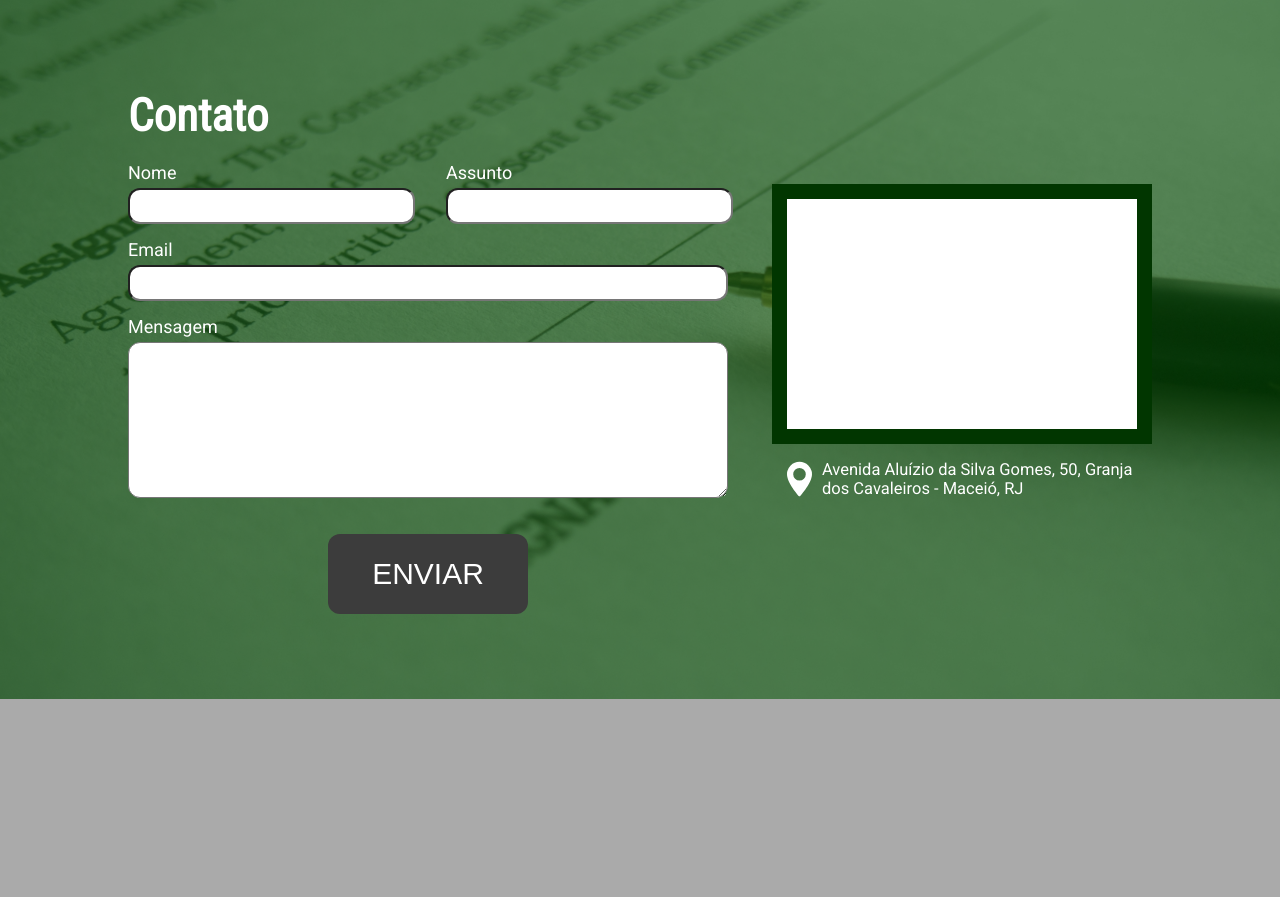
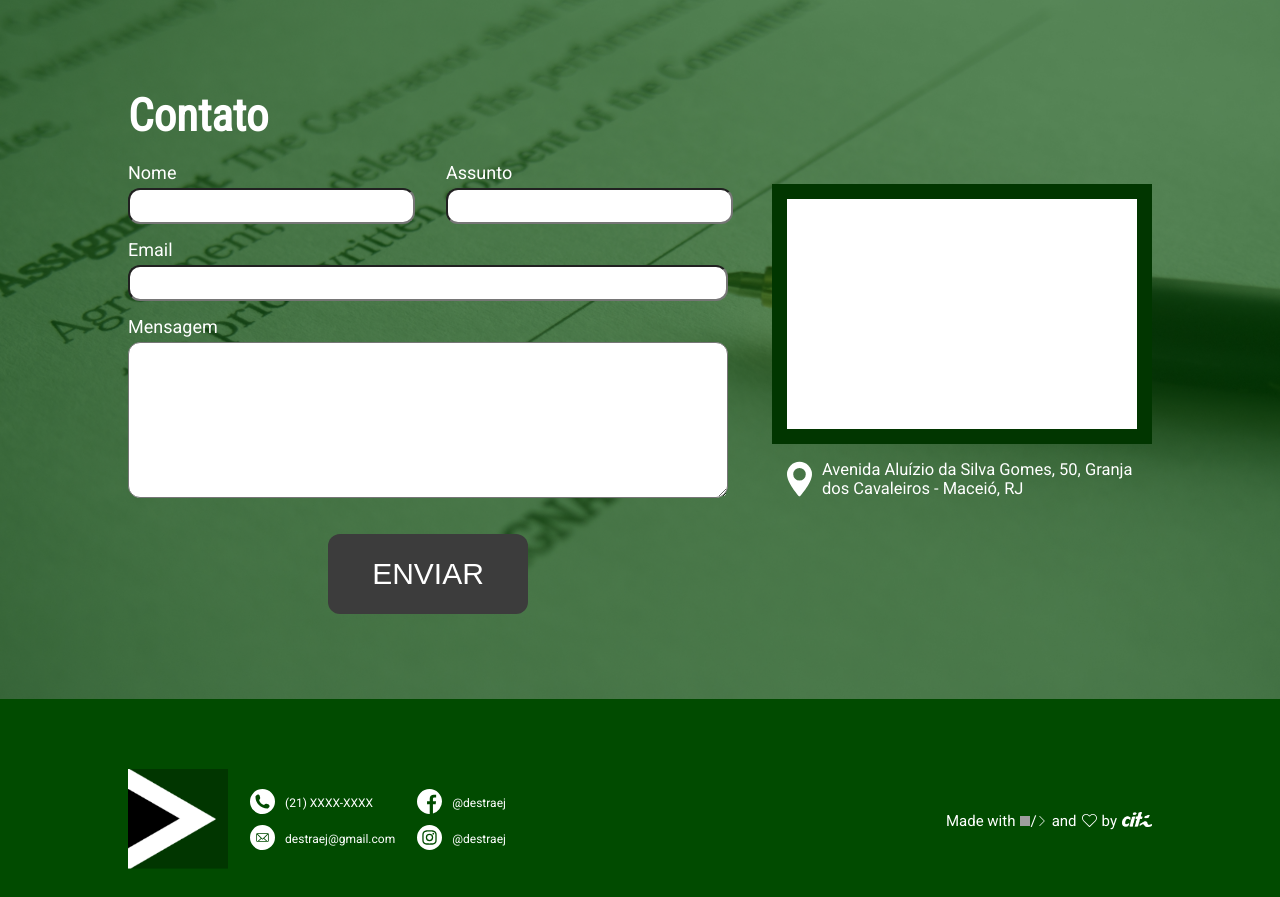
Before and after one commit to citi-onboarding/Destra, a Django app: page / in a window 1280 px wide. Shown: the part 801-1698 px from the top of the page. Before the commit the page ends 1500 px from the top, so only its background shows below. Run offline with Django 3.2, Linux system fonts and the light colour scheme; data comes from the database, SQL or seed files in the repository; some libraries are stand-ins or nearby versions; grey boxes are pictures that could not be loaded.

Commit message:
Ajustando conflito de espaço do footer com o contato

```diff
--- a/assets/CSS/contato.css
+++ b/assets/CSS/contato.css
@@ -13,7 +13,7 @@ body
     justify-content: center;
     align-items: center;
     background-color: #014b00;
-    position: absolute;
+    position: relative;
 }
 #contato-id > img
 {
--- a/assets/CSS/footer.css
+++ b/assets/CSS/footer.css
@@ -7,6 +7,13 @@ body
 {
     margin: 0;
 }
+@font-face {
+    font-family: 'Sifonn Pro';
+    font-style: normal;
+    font-weight: bold;
+    src: local('Sifonn Pro'), url('../Fonts/SIFONN_PRO.woff') format('woff');
+}
+
 footer
 {
     background-color: #014b00;
@@ -25,7 +32,8 @@ footer
     font-size: 0.8rem;
     font-family: 'Roboto', sans-serif;
     color: white;
-    padding: 25px 0px;
+    padding-top: 70px;
+    padding-bottom: 25px;
     flex-wrap: wrap;
 }
 #logo-destra-footer img
@@ -37,17 +45,20 @@ footer
 {
     text-align: center;
     width: 100%;
+    font-family: 'Sifonn Pro';
+    padding-top: 10px;
 }
 #nome-empresa
 {
     margin: 0;
     font-size: 1.5rem;
+    padding-top: 10px;
 }
 #titulo-footer
 {
     font-size: 1.1rem;
     margin: 0;
-    padding-top: 10px;
+    padding-top: 15px;
     padding-bottom: 25px;
 }
 #container-contatos-logo
```
